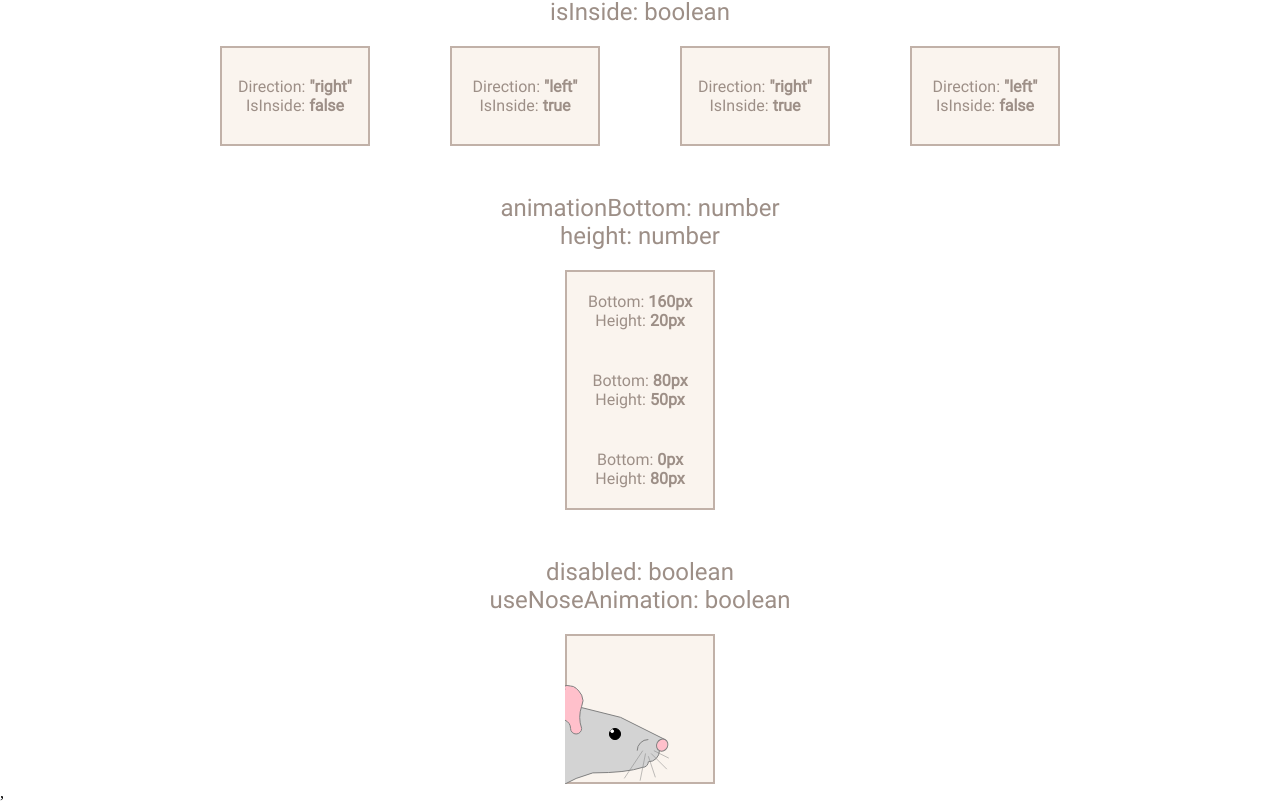
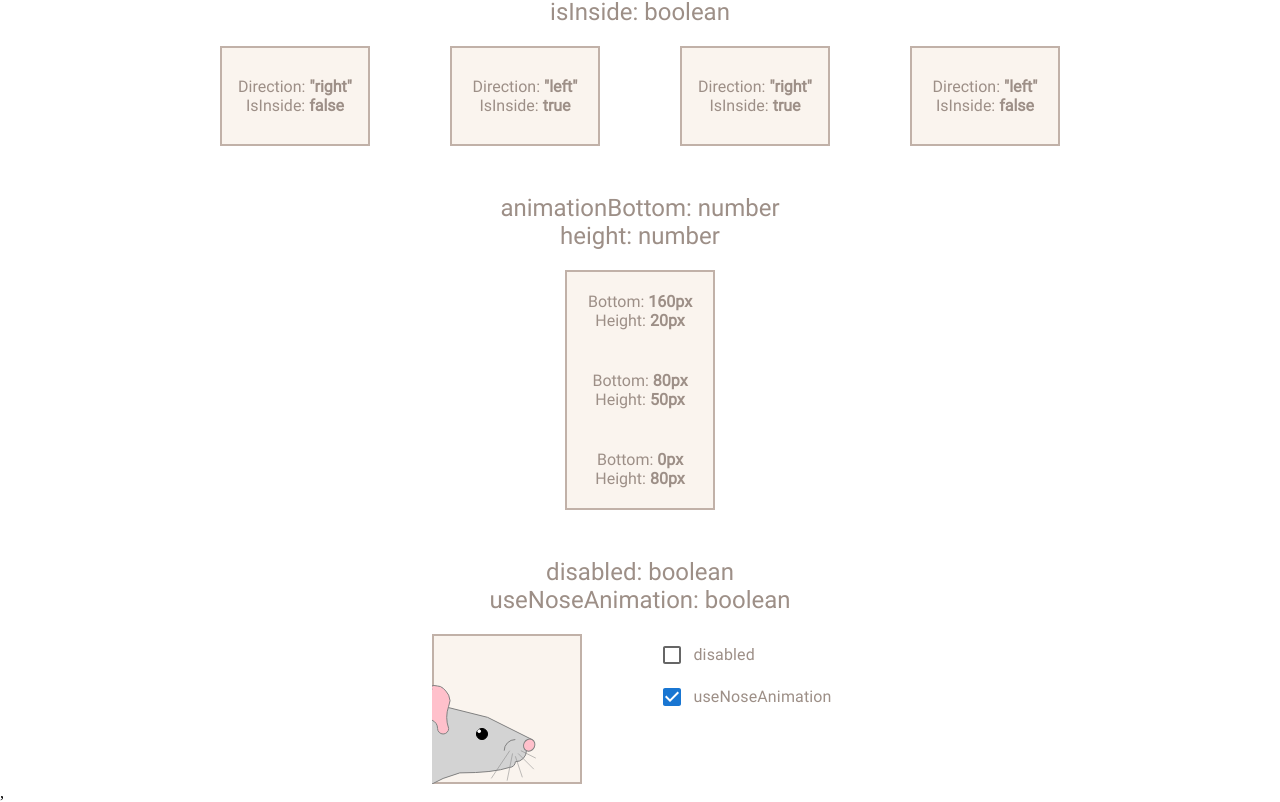
Before and after one commit to chichivika/nosyPests, a React (Create React App) app: page / in a window 1280 px wide. Shown: the part 381-1183 px from the top of the page. Built offline with nearby package versions, Linux system fonts and the light colour scheme.

Commit message:
add material-ui

```diff
--- a/package.json
+++ b/package.json
@@ -3,6 +3,9 @@
   "version": "0.1.0",
   "private": true,
   "dependencies": {
+    "@emotion/react": "^11.14.0",
+    "@emotion/styled": "^11.14.0",
+    "@mui/material": "^6.4.0",
     "@testing-library/jest-dom": "^5.17.0",
     "@testing-library/react": "^13.4.0",
     "@testing-library/user-event": "^13.5.0",
--- a/src/nosyPests/demo/disable/DisableDemo.tsx
+++ b/src/nosyPests/demo/disable/DisableDemo.tsx
@@ -1,9 +1,10 @@
 import React, { useState } from 'react';
+import { FormGroup, Checkbox, FormControlLabel } from '@mui/material';
 import PestWrapper from '../../wrapper/PestWrapper';
 import Target from '../Target';
 import { DemoCnt } from '../DemoCnt';
 
-const DURATION = 30;
+const DURATION = 10;
 const PAUSE = 1;
 
 export default function DisableDemo() {
@@ -30,6 +31,26 @@ export default function DisableDemo() {
             >
                 <Target width={150} height={150} />
             </PestWrapper>
+            <FormGroup>
+                <FormControlLabel
+                    control={
+                        <Checkbox
+                            checked={disabled}
+                            onChange={() => {
+                                setDisabled(!disabled);
+                            }}
+                        />
+                    }
+                    label='disabled'
+                />
+                <FormControlLabel
+                    control={<Checkbox checked={useNoseAnimation} />}
+                    label='useNoseAnimation'
+                    onChange={() => {
+                        setUseNoseAnimation(!useNoseAnimation);
+                    }}
+                />
+            </FormGroup>
         </DemoCnt>
     );
 }
--- a/src/nosyPests/wrapper/PestWrapperPortal.tsx
+++ b/src/nosyPests/wrapper/PestWrapperPortal.tsx
@@ -24,8 +24,14 @@ export default function PestWrapperPortal({
         ...defaultGeneralSettings,
         ...generalAnimationSettings,
     };
-    const { height, animationDirection, isInside, animationBottom, onAnimationEnd } =
-        fullAnimationSettings;
+    const {
+        height,
+        animationDirection,
+        isInside,
+        animationBottom,
+        useNoseAnimation,
+        onAnimationEnd,
+    } = fullAnimationSettings;
 
     const [doingAnimation, setDoingAnimation] = useDoingAnimation(animationPause, disabled);
     const [targetRef, movedRef] = usePositionUpdate({
@@ -50,6 +56,7 @@ export default function PestWrapperPortal({
             top={0}
             ref={movedRef}
             height={height}
+            useNoseAnimation={useNoseAnimation}
             animationDirection={animationDirection}
             animationDuration={fullAnimationSettings.animationDuration}
             animationDelay={fullAnimationSettings.animationDelay}
--- a/src/nosyPests/wrapper/PestWrapperStandard.tsx
+++ b/src/nosyPests/wrapper/PestWrapperStandard.tsx
@@ -21,8 +21,14 @@ export default function PestWrapperStandard({
         ...defaultGeneralSettings,
         ...generalAnimationSettings,
     };
-    const { height, isInside, animationBottom, animationDirection, onAnimationEnd } =
-        fullAnimationSettings;
+    const {
+        height,
+        isInside,
+        animationBottom,
+        animationDirection,
+        useNoseAnimation,
+        onAnimationEnd,
+    } = fullAnimationSettings;
 
     const width = Mouse.getWidthByHeight(height);
     const isTurnedLeft = animationDirection === 'left';
@@ -44,6 +50,7 @@ export default function PestWrapperStandard({
                 <InOutMouse
                     {...position}
                     height={height}
+                    useNoseAnimation={useNoseAnimation}
                     animationDirection={animationDirection}
                     animationDuration={fullAnimationSettings.animationDuration}
                     animationDelay={fullAnimationSettings.animationDelay}
```
Also changed, not shown: 1 other file (tests, documents, lock files or other folders).
